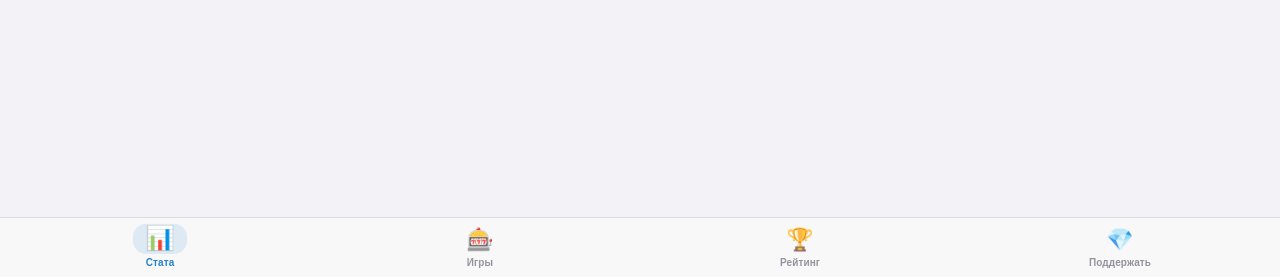
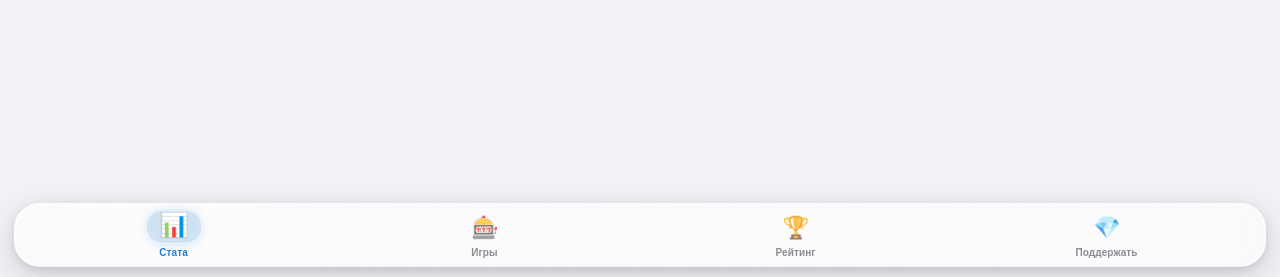
Before and after one commit to crosik52/telegram-business-bot, a FastAPI app: page /app in a window 1280 px wide. Shown: the part 523-800 px from the top of the page. Run offline with FastAPI, Linux system fonts and the light colour scheme; data that the repository does not hold is empty; parts of the project's set-up code (start-up, migrations or seed data) failed here and were passed over; some libraries are stand-ins or nearby versions.

Commit message:
feat: liquid glass bottom tab bar — floating pill, SVG lens filter, specular highlights

```diff
--- a/app/miniapp/templates/miniapp.html
+++ b/app/miniapp/templates/miniapp.html
@@ -29,7 +29,7 @@
   * { box-sizing: border-box; -webkit-tap-highlight-color: transparent; }
   body {
     margin: 0;
-    padding: 0 14px calc(env(safe-area-inset-bottom, 0px) + 76px);
+    padding: 0 14px calc(env(safe-area-inset-bottom, 0px) + 86px);
     background: var(--bg);
     color: var(--text);
     font-family: -apple-system, BlinkMacSystemFont, "Segoe UI", Roboto, sans-serif;
@@ -537,67 +537,201 @@
   /* ══════════════════════════════════════════
      BOTTOM TAB BAR
   ══════════════════════════════════════════ */
+  /* ── Liquid Glass Bottom Tab Bar ─────────────────────────────────────── */
   .bottom-tab-bar {
     position: fixed;
-    bottom: 0; left: 0; right: 0;
-    height: calc(env(safe-area-inset-bottom, 0px) + 60px);
-    background: rgba(249,249,249,0.90);
-    backdrop-filter: blur(28px) saturate(200%);
-    -webkit-backdrop-filter: blur(28px) saturate(200%);
-    border-top: 0.5px solid rgba(60,60,67,0.15);
+    bottom: calc(env(safe-area-inset-bottom, 0px) + 10px);
+    left: 14px; right: 14px;
+    height: 64px;
+    border-radius: 26px;
+    overflow: hidden;
+
+    /* Glass base */
+    background: rgba(255,255,255,0.28);
+    backdrop-filter: blur(40px) saturate(200%) brightness(1.06);
+    -webkit-backdrop-filter: blur(40px) saturate(200%) brightness(1.06);
+
+    /* Multi-layer liquid glass shadows */
+    box-shadow:
+      0 10px 36px rgba(0,0,0,0.16),
+      0 2px 10px rgba(0,0,0,0.10),
+      0 0 0 0.5px rgba(255,255,255,0.55),
+      inset 0 1px 0 rgba(255,255,255,0.85),
+      inset 0 -0.5px 0 rgba(0,0,0,0.10),
+      inset 1.5px 0 0 rgba(255,255,255,0.40),
+      inset -1.5px 0 0 rgba(255,255,255,0.40),
+      inset 0 0 28px rgba(255,255,255,0.18);
+
     display: flex;
-    align-items: flex-start;
+    align-items: center;
     justify-content: space-around;
-    padding-top: 8px;
-    padding-bottom: env(safe-area-inset-bottom, 0px);
+    padding: 0 4px;
     z-index: 200;
   }
 
-  /* dark-mode tint for Telegram dark theme */
+  /* Top specular highlight — simulates glass lens curvature */
+  .bottom-tab-bar::before {
+    content: "";
+    position: absolute;
+    top: 0; left: 16px; right: 16px;
+    height: 1px;
+    background: linear-gradient(
+      90deg,
+      transparent 0%,
+      rgba(255,255,255,0.55) 20%,
+      rgba(255,255,255,0.95) 50%,
+      rgba(255,255,255,0.55) 80%,
+      transparent 100%
+    );
+    pointer-events: none;
+    z-index: 2;
+  }
+
+  /* Liquid glass inner tint + distorted gradient layer */
+  .bottom-tab-bar::after {
+    content: "";
+    position: absolute;
+    inset: 0;
+    border-radius: inherit;
+    background: linear-gradient(
+      165deg,
+      rgba(255,255,255,0.22) 0%,
+      rgba(255,255,255,0.04) 45%,
+      rgba(255,255,255,0.10) 100%
+    );
+    pointer-events: none;
+    z-index: 1;
+  }
+
+  /* SVG-filtered lens wave texture inside the glass */
+  .tab-bar-lens {
+    position: absolute;
+    inset: 0;
+    border-radius: inherit;
+    background: linear-gradient(
+      130deg,
+      rgba(255,255,255,0.18) 0%,
+      rgba(255,255,255,0.06) 40%,
+      rgba(255,255,255,0.14) 100%
+    );
+    filter: url("#liquid-glass-filter");
+    pointer-events: none;
+    z-index: 0;
+  }
+
+  /* Dark mode */
   @media (prefers-color-scheme: dark) {
     .bottom-tab-bar {
-      background: rgba(18,18,20,0.90);
-      border-top-color: rgba(255,255,255,0.10);
-    }
-  }
-
+      background: rgba(22,22,28,0.72);
+      backdrop-filter: blur(40px) saturate(180%) brightness(0.92);
+      -webkit-backdrop-filter: blur(40px) saturate(180%) brightness(0.92);
+      box-shadow:
+        0 10px 36px rgba(0,0,0,0.50),
+        0 2px 10px rgba(0,0,0,0.34),
+        0 0 0 0.5px rgba(255,255,255,0.10),
+        inset 0 1px 0 rgba(255,255,255,0.13),
+        inset 0 -0.5px 0 rgba(255,255,255,0.04),
+        inset 1.5px 0 0 rgba(255,255,255,0.07),
+        inset -1.5px 0 0 rgba(255,255,255,0.07),
+        inset 0 0 28px rgba(255,255,255,0.05);
+    }
+    .bottom-tab-bar::before {
+      background: linear-gradient(
+        90deg,
+        transparent 0%,
+        rgba(255,255,255,0.07) 20%,
+        rgba(255,255,255,0.16) 50%,
+        rgba(255,255,255,0.07) 80%,
+        transparent 100%
+      );
+    }
+    .bottom-tab-bar::after {
+      background: linear-gradient(
+        165deg,
+        rgba(255,255,255,0.09) 0%,
+        transparent 45%,
+        rgba(255,255,255,0.04) 100%
+      );
+    }
+    .tab-bar-lens {
+      background: linear-gradient(
+        130deg,
+        rgba(255,255,255,0.07) 0%,
+        rgba(255,255,255,0.02) 40%,
+        rgba(255,255,255,0.06) 100%
+      );
+    }
+  }
+
+  /* ── Tab items ──────────────────────────────────────────────────────── */
   .tab-item {
     flex: 1;
     display: flex;
     flex-direction: column;
     align-items: center;
     gap: 3px;
-    padding: 0 6px;
+    padding: 0 4px;
     border: none;
     background: transparent;
-    color: rgba(130,130,140,0.85);
+    color: rgba(110,110,120,0.80);
     font-size: 10px;
     font-weight: 600;
     letter-spacing: 0.1px;
     cursor: pointer;
     -webkit-tap-highlight-color: transparent;
-    transition: color 0.2s ease;
-  }
+    transition: color 0.22s ease;
+    position: relative;
+    z-index: 3;
+  }
+
   .tab-icon-wrap {
-    width: 50px; height: 28px;
+    width: 50px; height: 30px;
     display: flex; align-items: center; justify-content: center;
-    border-radius: 12px;
+    border-radius: 14px;
     font-size: 22px; line-height: 1;
-    transition: background 0.2s ease, transform 0.25s cubic-bezier(.34,1.56,.64,1);
+    position: relative;
+    transition:
+      background 0.25s ease,
+      box-shadow 0.25s ease,
+      transform 0.3s cubic-bezier(.34,1.56,.64,1);
     will-change: transform;
   }
-  .tab-label { line-height: 1; margin-top: 1px; }
-
-  /* Active states */
+
+  .tab-label { line-height: 1; margin-top: 2px; }
+
+  /* ── Active states — liquid glass pill on icon ── */
   .tab-item.active { color: var(--link); }
   .tab-item.active .tab-icon-wrap {
-    background: rgba(36,129,204,0.12);
-    transform: scale(1.08) translateY(-1px);
-  }
+    background: rgba(36,129,204,0.22);
+    box-shadow:
+      0 2px 10px rgba(36,129,204,0.20),
+      inset 0 1px 0 rgba(255,255,255,0.65),
+      inset 0 -0.5px 0 rgba(36,129,204,0.15),
+      inset 0 0 10px rgba(255,255,255,0.20);
+    transform: scale(1.08) translateY(-2px);
+  }
+
   .tab-item.tab-casino.active { color: #9333ea; }
-  .tab-item.tab-casino.active .tab-icon-wrap { background: rgba(147,51,234,0.12); }
-  .tab-item.tab-donate.active  { color: #f59e0b; }
-  .tab-item.tab-donate.active .tab-icon-wrap  { background: rgba(245,158,11,0.12); }
+  .tab-item.tab-casino.active .tab-icon-wrap {
+    background: rgba(147,51,234,0.20);
+    box-shadow:
+      0 2px 10px rgba(147,51,234,0.22),
+      inset 0 1px 0 rgba(255,255,255,0.60),
+      inset 0 -0.5px 0 rgba(147,51,234,0.15),
+      inset 0 0 10px rgba(255,255,255,0.18);
+    transform: scale(1.08) translateY(-2px);
+  }
+
+  .tab-item.tab-donate.active { color: #f59e0b; }
+  .tab-item.tab-donate.active .tab-icon-wrap {
+    background: rgba(245,158,11,0.20);
+    box-shadow:
+      0 2px 10px rgba(245,158,11,0.22),
+      inset 0 1px 0 rgba(255,255,255,0.60),
+      inset 0 -0.5px 0 rgba(245,158,11,0.15),
+      inset 0 0 10px rgba(255,255,255,0.18);
+    transform: scale(1.08) translateY(-2px);
+  }
 
   /* ══════════════════════════════════════════
      CASINO – DARK MINIMAL THEME
@@ -942,7 +1076,15 @@
   }
   /* ── Quest tab colours ── */
   .tab-item.tab-quests.active { color: var(--green); }
-  .tab-item.tab-quests.active .tab-icon-wrap { background: rgba(52,199,89,0.12); }
+  .tab-item.tab-quests.active .tab-icon-wrap {
+    background: rgba(52,199,89,0.20);
+    box-shadow:
+      0 2px 10px rgba(52,199,89,0.22),
+      inset 0 1px 0 rgba(255,255,255,0.60),
+      inset 0 -0.5px 0 rgba(52,199,89,0.15),
+      inset 0 0 10px rgba(255,255,255,0.18);
+    transform: scale(1.08) translateY(-2px);
+  }
 
   /* ── Quest card ── */
   .quest-card {
@@ -1184,7 +1326,23 @@
   <!-- kept for JS compat, hidden via CSS -->
   <button class="refresh-fab" id="refreshFabLegacy" style="display:none"></button>
 
+  <!-- SVG filter for liquid glass lens distortion -->
+  <svg xmlns="http://www.w3.org/2000/svg" style="position:absolute;width:0;height:0;overflow:hidden;">
+    <defs>
+      <filter id="liquid-glass-filter" x="-10%" y="-10%" width="120%" height="120%" color-interpolation-filters="sRGB">
+        <feTurbulence type="fractalNoise" baseFrequency="0.028 0.055" numOctaves="3" seed="8" result="noise"/>
+        <feGaussianBlur in="noise" stdDeviation="1.2" result="smoothNoise"/>
+        <feDisplacementMap in="SourceGraphic" in2="smoothNoise" scale="14" xChannelSelector="R" yChannelSelector="G" result="distorted"/>
+        <feGaussianBlur in="distorted" stdDeviation="0.6" result="softDistorted"/>
+        <feComposite in="softDistorted" in2="SourceGraphic" operator="atop"/>
+      </filter>
+    </defs>
+  </svg>
+
   <nav class="bottom-tab-bar" id="mainTabBar">
+    <!-- Liquid glass lens wave texture layer -->
+    <div class="tab-bar-lens" aria-hidden="true"></div>
+
     <button class="tab-item active" data-tab="stats">
       <div class="tab-icon-wrap">📊</div>
       <span class="tab-label">Стата</span>
```
Also changed, not shown: attached_assets/image_1784021627179.png (added).
